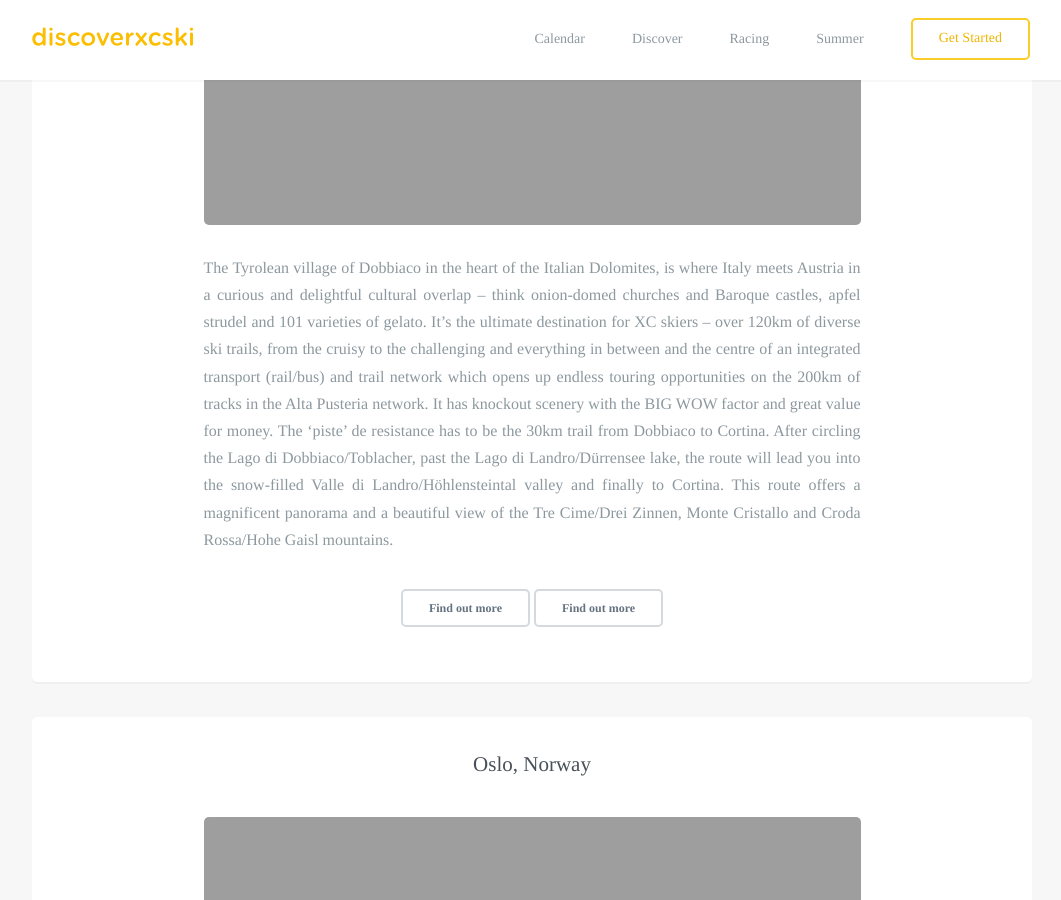
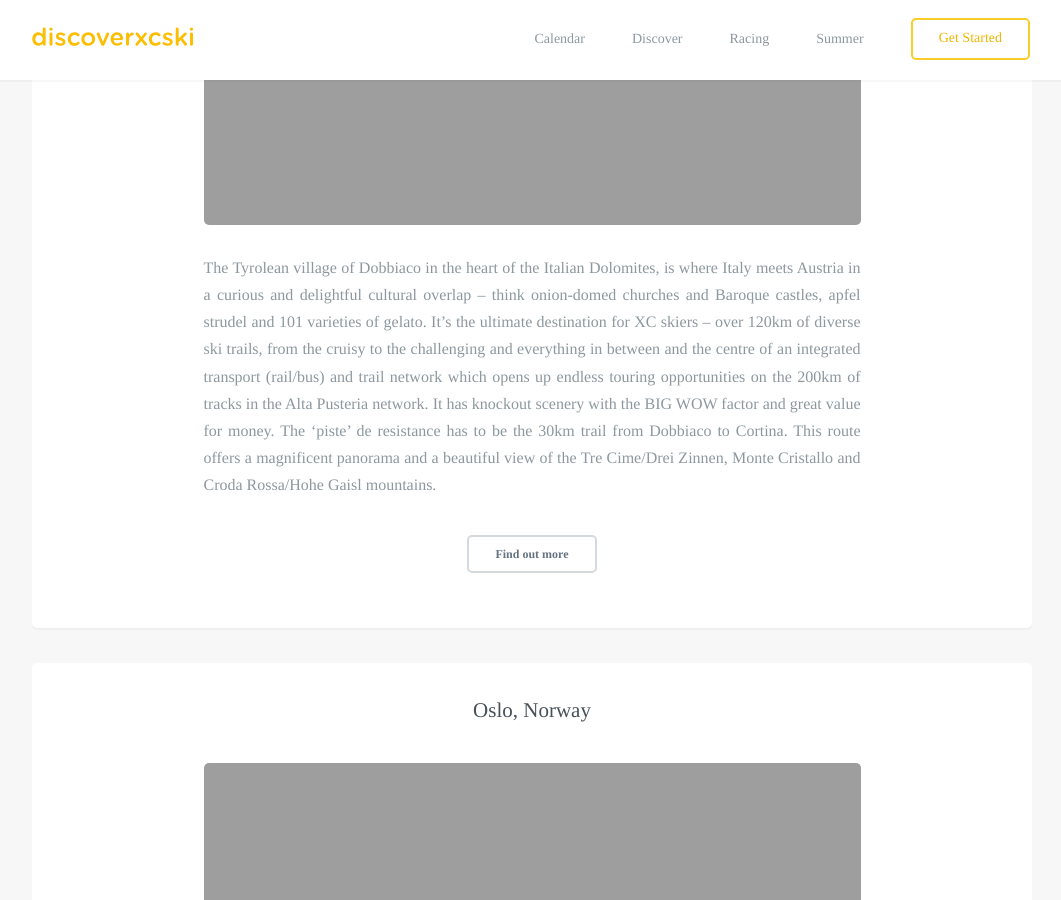
Before and after one commit to robcatto/robcatto.github.io, a Jekyll site: the page built from summer/endless-winter/index.html, in a window 1280 px wide and 900 px high, scrolled down 1541 px. Shown: the whole window, without its empty margins (108-1169 px from the left). Built offline with Jekyll 4.4.1, drawn with Linux system fonts in a browser that asks for light colours; some web fonts are replaced; Markdown is read by kramdown in place of the engine named in the settings.

Commit message:
Update index.html

```diff
--- a/summer/endless-winter/index.html
+++ b/summer/endless-winter/index.html
@@ -61,12 +61,12 @@ layout: default
                 background-size: cover;
                 margin-bottom: 30px;
                 "></div></div>
-                <p class="left__aligned--p">The Tyrolean village of Dobbiaco in the heart of the Italian Dolomites, is where Italy meets Austria in a curious and delightful cultural overlap – think onion-domed churches and Baroque castles, apfel strudel and 101 varieties of gelato. It’s the ultimate destination for XC skiers – over 120km of diverse ski trails, from the cruisy to the challenging and everything in between and the centre of an integrated transport (rail/bus) and trail network which opens up endless touring opportunities on the 200km of tracks in the Alta Pusteria network. It has knockout scenery with the BIG WOW factor and great value for money. The ‘piste’ de resistance has to be the 30km trail from Dobbiaco to Cortina. After circling the Lago di Dobbiaco/Toblacher, past the Lago di Landro/Dürrensee lake, the route will lead you into the snow-filled Valle di Landro/Höhlensteintal valley and finally to Cortina. This route offers a magnificent panorama and a beautiful view of the Tre Cime/Drei Zinnen, Monte Cristallo and Croda Rossa/Hohe Gaisl mountains.
+                <p class="left__aligned--p">The Tyrolean village of Dobbiaco in the heart of the Italian Dolomites, is where Italy meets Austria in a curious and delightful cultural overlap – think onion-domed churches and Baroque castles, apfel strudel and 101 varieties of gelato. It’s the ultimate destination for XC skiers – over 120km of diverse ski trails, from the cruisy to the challenging and everything in between and the centre of an integrated transport (rail/bus) and trail network which opens up endless touring opportunities on the 200km of tracks in the Alta Pusteria network. It has knockout scenery with the BIG WOW factor and great value for money. The ‘piste’ de resistance has to be the 30km trail from Dobbiaco to Cortina. This route offers a magnificent panorama and a beautiful view of the Tre Cime/Drei Zinnen, Monte Cristallo and Croda Rossa/Hohe Gaisl mountains.
 
                 </p>
 
                   <a class="button small dark" href="http://www.nordicarena-toblach.it/en/home/" data-featurette="analytics-click-event" target="_blank" data-event-category="button" data-event-action="M: Clicked Design an iOS Game" data-event-label="Source: Homepage Alt" id="featurette-35">Find out more</a>
-                  <a class="button small dark" href="http://winter.skisilverstar.com" data-featurette="analytics-click-event" target="_blank" data-event-category="button" data-event-action="M: Clicked Design an iOS Game" data-event-label="Source: Homepage Alt" id="featurette-35">Find out more</a>
+
 
                 </section>
 
```
